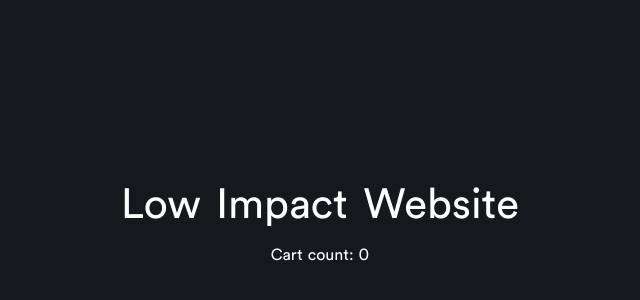
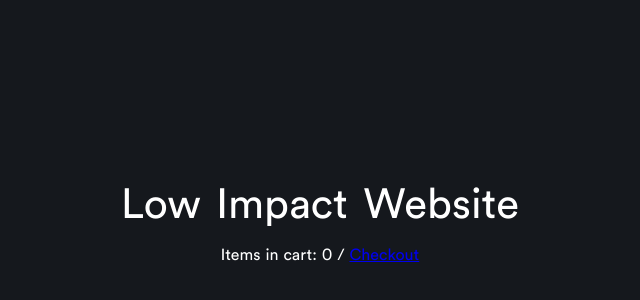
Before and after one commit to filipmariania/Shopify-ob-low-impact-website, a Nuxt app: page / in a window 1280 px wide. Shown: the part 210-510 px from the top of the page, without its empty margins (320-960 px from the left). Built offline with nearby package versions, Linux system fonts and the light colour scheme.

Commit message:
Added checkout button that uses our default Shopify checkout

```diff
--- a/pages/index.vue
+++ b/pages/index.vue
@@ -4,7 +4,11 @@
     <h2 class="subtitle">
       Low Impact Website
     </h2>
-    <div>Cart count: {{ cartCount }}</div>
+    <div>
+      <span>Items in cart: {{ cartCount }}</span>
+      <span> / </span>
+      <span><a :href="cleanCheckout">Checkout</a></span>
+    </div>
     <div class="product-grid">
       <product v-for="(product, index) in products" :key="index" :productData="product.node" />
     </div>
@@ -25,12 +29,13 @@ export default Vue.extend({
   },
   computed: {
     cartCount() {
-      if(this.$store.state.lineItems.length < 1) {
+      if(!this.$store.state.cart.lineItems) {
         return 0
       }
       else {
         // console.log(this.$store.state.lineItems)
-        return this.$store.state.lineItems.edges.reduce((acc:any, cur:any) => {
+        return 5
+        return this.$store.state.cart.lineItems.edges.reduce((acc:any, cur:any) => {
           if(typeof acc !== 'number') {
             try {
               let count = parseInt(cur.node.quantity)
@@ -50,6 +55,39 @@ export default Vue.extend({
             }
           }
         })
+      }
+    },
+    cleanCheckout() {
+      let checkoutUrls = [
+        {
+          oldUrl: 'aoftd.myshopify.com',
+          newUrl: 'dk.organicbasics.com'
+        },
+        {
+          oldUrl: 'euorganicbasics.myshopify.com',
+          newUrl: 'organicbasics.com'
+        },
+        {
+          oldUrl: 'ukorganicbasics.myshopify.com',
+          newUrl: 'uk.organicbasics.com'
+        },
+        {
+          oldUrl: 'usorganicbasics.myshopify.com',
+          newUrl: 'us.organicbasics.com'
+        }
+      ]
+      if(!this.$store.state.cart.webUrl) {
+        return '#'
+      }
+      else {
+        let theUrl = checkoutUrls.find((url) => this.$store.state.cart.webUrl.includes(url.oldUrl))
+        console.log(theUrl)
+        if(theUrl !== undefined) {
+          return this.$store.state.cart.webUrl.replace(theUrl.oldUrl, theUrl.newUrl)
+        }
+        else {
+          return this.$store.state.cart.webUrl
+        }
       }
     }
   },
--- a/store/index.ts
+++ b/store/index.ts
@@ -3,14 +3,14 @@ import gql from 'graphql-tag'
 
 export const state = () => ({
   checkoutId: '',
-  lineItems: [] as any[]
+  cart: {}
 })
 
 export type RootState = ReturnType<typeof state>
 
 export const mutations: MutationTree<RootState> = {
 	setCheckoutId: (state, newId:string) => (state.checkoutId = newId),
-	setLineItems: (state, newLineItems:any[]) => (state.lineItems = newLineItems)
+	saveCart: (state, cart:any) => (state.cart = cart)
 }
 
 export const actions: ActionTree<RootState, RootState> = {
@@ -54,7 +54,7 @@ export const actions: ActionTree<RootState, RootState> = {
 	      },
 	      fetchPolicy: 'network-only'
 			})
-			store.commit('setLineItems', result.data.node.lineItems)
+			store.commit('saveCart', result.data.node)
 			console.log(result.data)
     }
   },
```
